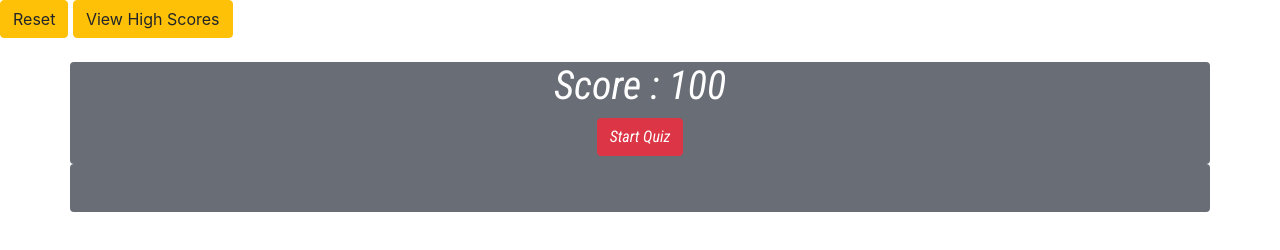
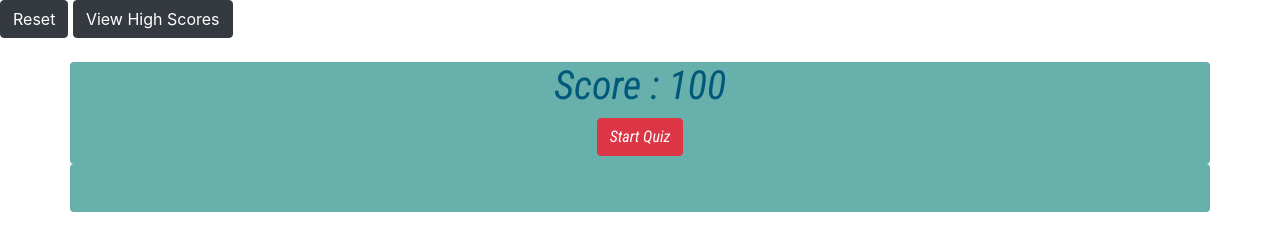
Before and after one commit to IsraelGuillermo/Code-Quiz, a plain HTML site: page index.html in a window 1280 px wide. Drawn offline with nearby package versions, Linux system fonts and the light colour scheme.

Commit message:
updating styling

```diff
--- a/index.html
+++ b/index.html
@@ -18,8 +18,8 @@
   </head>
 
   <body>
-    <button id="reset" class="btn btn-warning">Reset</button>
-    <button id="view-scores" class="btn btn-warning">View High Scores</button>
+    <button id="reset" class="btn btn-dark">Reset</button>
+    <button id="view-scores" class="btn btn-dark">View High Scores</button>
 
     <div class="container text-center mt-4 rounded">
       <div class="row" id="score-div">
@@ -43,7 +43,7 @@
         <div class="col-3"></div>
         <div class="col-6" id="answer-buttons"></div>
       </div>
-
+      <br />
       <p id="feedback" class="hide mb-0"></p>
     </div>
     <div class="container rounded py-4">
--- a/style.css
+++ b/style.css
@@ -14,9 +14,9 @@ li {
 
 * {
   font-family: "Roboto Condensed", sans-serif;
-  color: white;
+  color: #00587a;
 }
 
 .container {
-  background-color: #686d76;
+  background-color: #68b0ab;
 }
```
